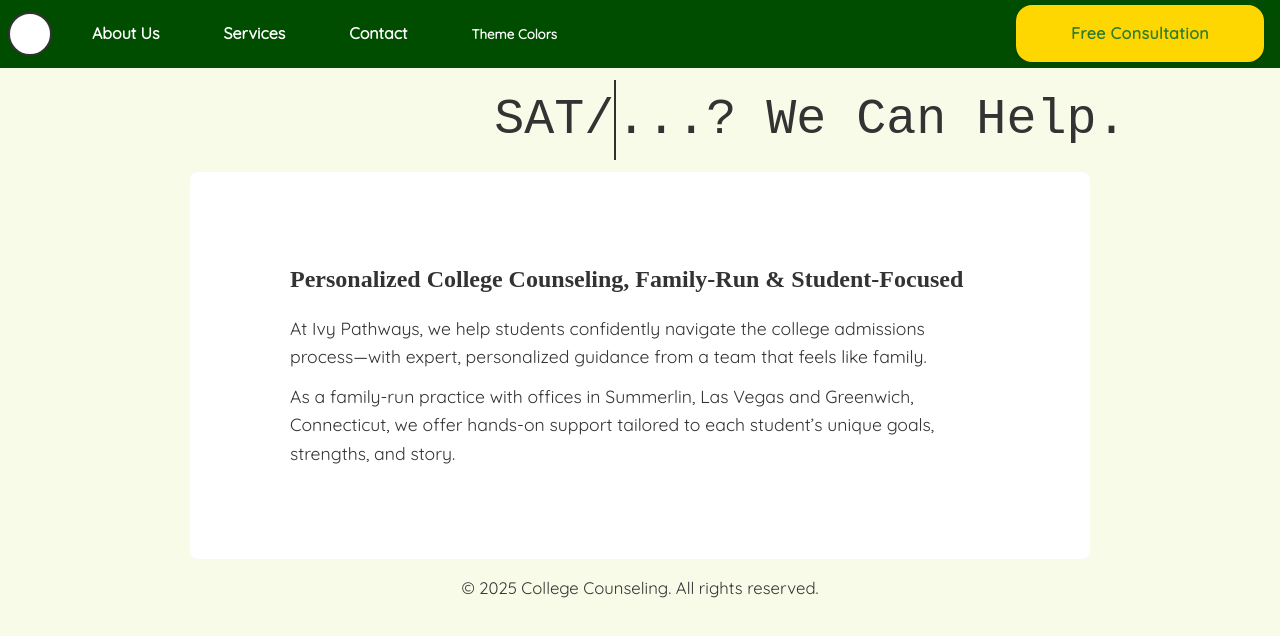
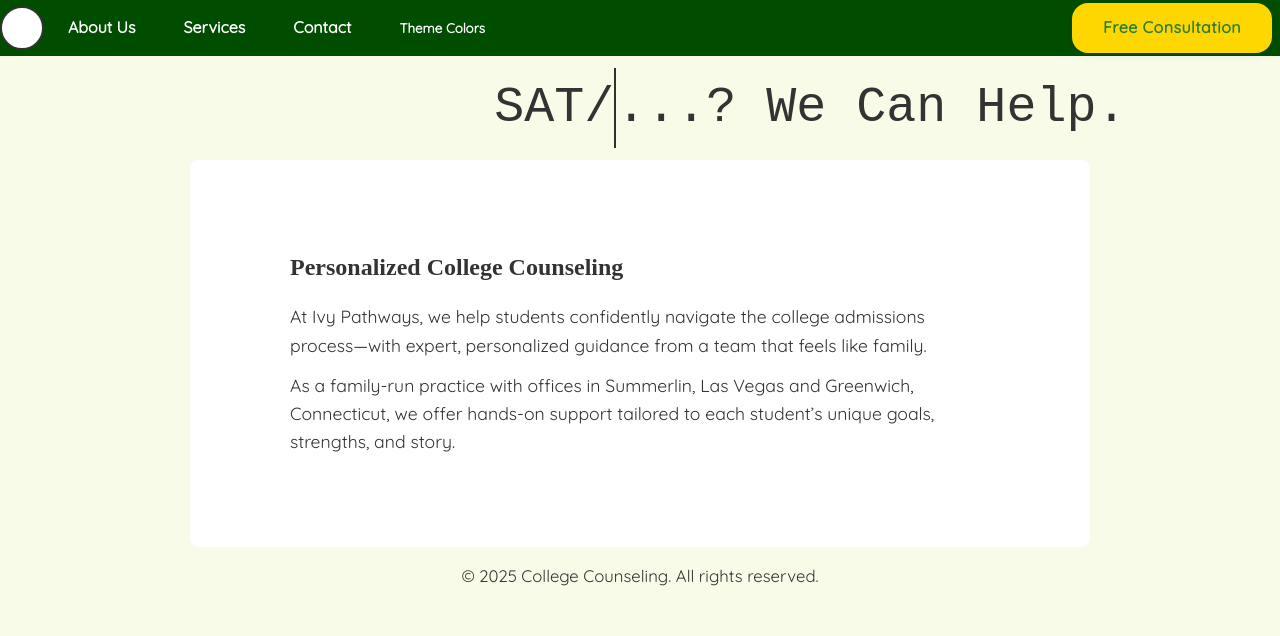
Before and after one commit to mdcacuci/counseling-site, a plain HTML site: page index.html in a window 1280 px wide. Drawn offline with Linux system fonts and the light colour scheme; a web font is replaced by a local one.

Commit message:
Design Changes

```diff
--- a/index.html
+++ b/index.html
@@ -51,7 +51,7 @@
     </header>
     <main>
         <section class="intro-box">
-            <h2>Personalized College Counseling, Family-Run & Student-Focused</h2>
+            <h2>Personalized College Counseling</h2>
             <p>
                 At Ivy Pathways, we help students confidently navigate the college admissions process—with expert, personalized guidance from a team that feels like family.
             </p>
--- a/styles.css
+++ b/styles.css
@@ -199,20 +199,25 @@ nav ul {
     width: 100vw;
     box-sizing: border-box;
     border-radius: 0;
+    height: 56px; /* Set navbar height */
 }
 nav ul li {
-    margin: 5px 8px;
+    margin: 0; /* Remove margin between navbar items */
     display: flex;
     align-items: center;
+    height: 100%;
 }
 nav ul li a {
-    display: block;
-    padding: 16px 24px;
+    display: flex;
+    align-items: center;
+    height: 100%;
+    padding: 0 24px; /* Remove vertical padding, keep horizontal */
     color: var(--nav-link, #fff);
     text-decoration: none;
     font-family: 'Quicksand', sans-serif;
     font-weight: 600;
     transition: background 0.2s;
+    box-sizing: border-box;
 }
 nav ul li a:hover {
     background-color: var(--nav-link-hover, #222);
@@ -229,10 +234,18 @@ nav ul li a:hover {
     display: flex;
     align-items: center;
     justify-content: center;
-    font-size: 0;
+}
+/* Add horizontal padding only to the logo link */
+nav ul li:first-child a {
+    padding-left: 16px;
+    padding-right: 16px;
+    padding-top: 0;
+    padding-bottom: 0;
+    background: none !important;
+    color: inherit !important;
+    cursor: default;
 }
 /* Remove hover effect for logo link only */
-nav ul li:first-child a,
 nav ul li:first-child a:hover {
     background: none !important;
     color: inherit !important;
@@ -244,12 +257,15 @@ nav ul li:first-child a:hover {
    =========================== */
 .consultation-link {
     margin-left: auto;
+    height: 100%;
+    display: flex;
+    align-items: center;
 }
 .consultation-link .consult-btn {
     display: flex;
     justify-content: center;
     align-items: center;
-    height: 25px;
+    height: 50px; /* Make button shorter than navbar */
     width: 200px;
     background: var(--consult-bg, #ffd700);
     position: relative;
@@ -263,6 +279,7 @@ nav ul li:first-child a:hover {
     text-decoration: none;
     font-family: 'Quicksand', sans-serif;
     transition: transform 0.6s cubic-bezier(0.23, 1, 0.32, 1), box-shadow 0.6s cubic-bezier(0.23, 1, 0.32, 1);
+    align-self: center;
 }
 .consult-btn span {
     color: var(--consult-color, #1a237e);
@@ -305,18 +322,24 @@ nav ul li:first-child a:hover {
    =========================== */
 .dropdown {
     position: relative;
-    display: inline-block;
+    display: flex;
+    align-items: stretch;
+    height: 100%;
 }
 .dropdown .dropdown-btn {
     background: var(--nav-bg, #000);
     color: var(--nav-link, #fff);
     border: none;
-    padding: 16px 24px;
+    padding: 0 24px; /* Remove vertical padding, keep horizontal */
     font-family: 'Quicksand', sans-serif;
     font-weight: 600;
     cursor: pointer;
     border-radius: 0;
     transition: background 0.2s;
+    height: 100%;
+    display: flex;
+    align-items: center;
+    box-sizing: border-box;
 }
 .dropdown .dropdown-btn:hover {
     background: var(--nav-link-hover, #222);
@@ -357,7 +380,7 @@ nav ul li:first-child a:hover {
 }
 nav ul li.dropdown {
     position: relative;
-    margin: 0 8px;
+    margin: 0; /* Remove margin for dropdown as well */
     display: flex;
     align-items: center;
 }
```
